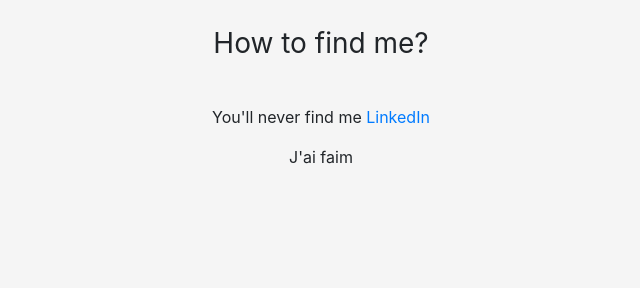
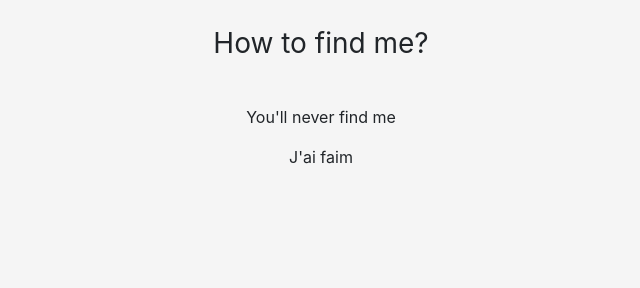
Before and after one commit to kekexiq/ResumeGitHub, a Flask app: page /yhteystiedot in a window 1280 px wide. Shown: the part 512-800 px from the top of the page, without its empty margins (319-959 px from the left). Run offline with Flask 2, Linux system fonts and the light colour scheme; some libraries are stand-ins or nearby versions.

Commit message:
Update contact.html

```diff
--- a/templates/contact.html
+++ b/templates/contact.html
@@ -21,7 +21,7 @@
                 <div class="content text-center">
                   <img class="mb-4" src="https://getbootstrap.com/docs/4.0/assets/brand/bootstrap-solid.svg" alt="" width="72" height="72">
                   <h1 class="h3 mb-3 font-weight-normal">How to find me?</h1>
-                  <p>You'll never find me <a href="https://fi.linkedin.com/in/heidi-wikman">LinkedIn</a></p>
+                  <p>You'll never find me </p>
                   <p>J'ai faim</p>
               </main>
           </div>
```
